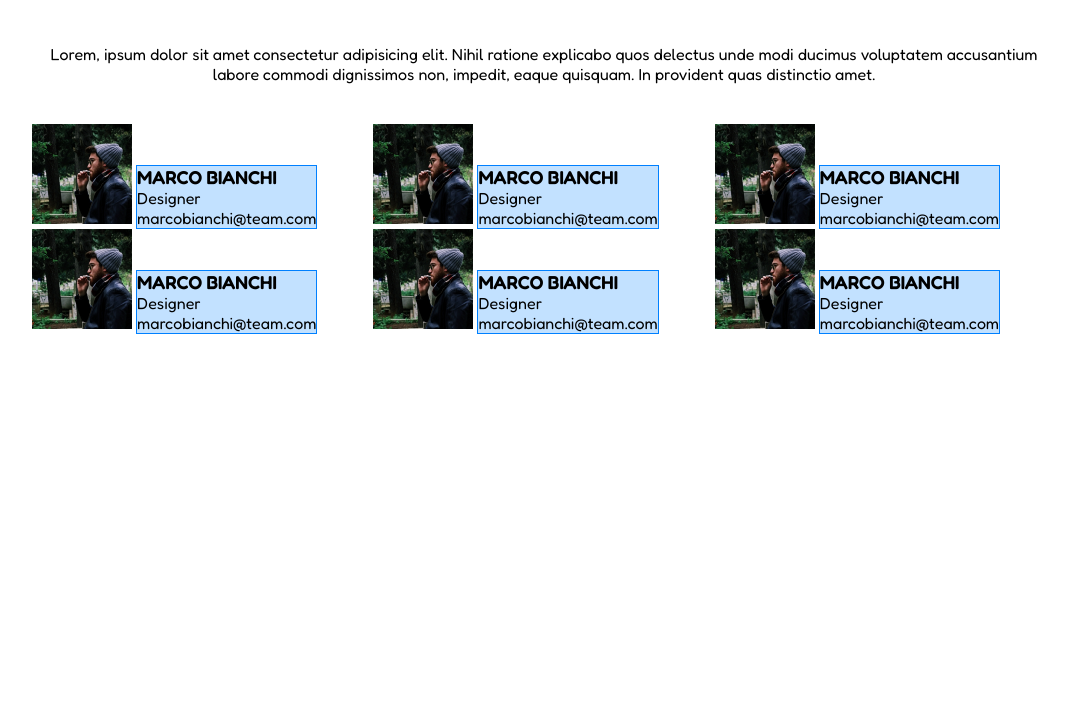
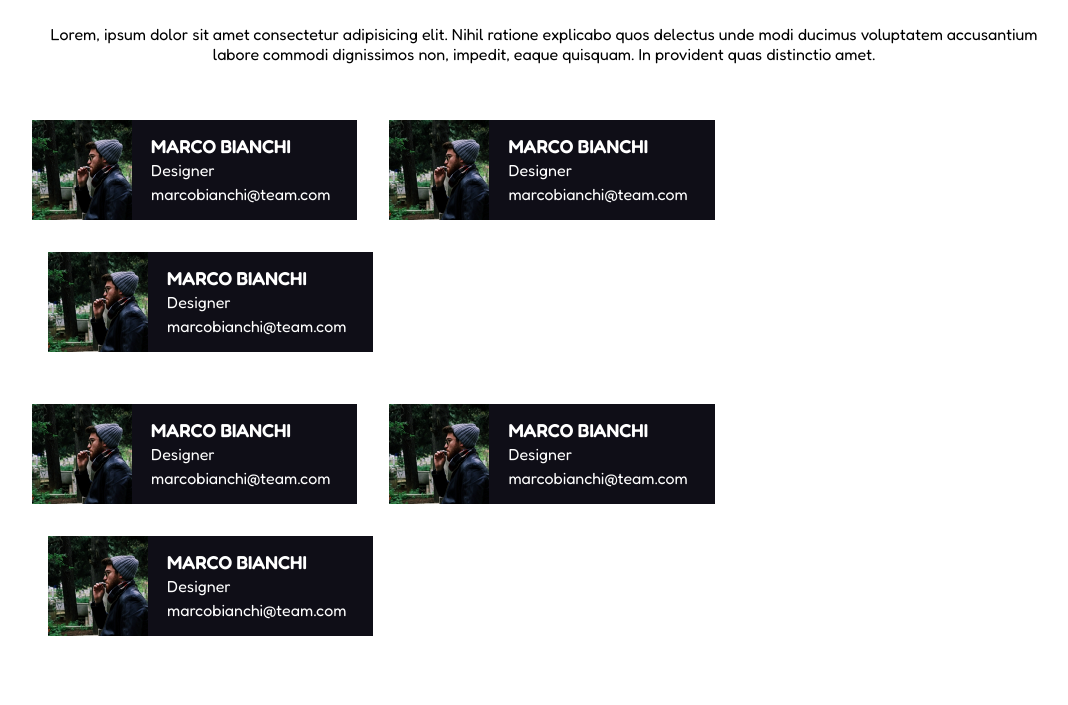
Before and after one commit to mlietti1/html-css-float-cards, a plain HTML site: page index.html in a window 1280 px wide. Shown: the part 95-800 px from the top of the page, without its empty margins (96-1164 px from the left). Drawn offline with Linux system fonts and the light colour scheme.

Commit message:
added style to main sections

```diff
--- a/css/style.css
+++ b/css/style.css
@@ -28,22 +28,49 @@ h1 {
 
 .container {
     width: 80%;
-    padding-top: 40px;
+    padding-top: 20px;
+    margin: 0 auto;
 }
 
 .container.titolo {
     text-align: center;
 }
 
-.row .col {
-    float: left;
-    width: calc(100% / 3);
+.row {
+    padding-top: 20px;
 }
 
 .row img {
     height: 100px;
+    vertical-align: middle;
 }
+
 
 .col .info {
     display: inline-block;
+    vertical-align: middle;
+    line-height: 1.5rem;
+    padding-left: 15px;
 }
+
+.row .col {
+    float: left;
+    height: 100px;
+    width: calc(100% / 3 - 1rem);
+    background-color: #0f0e17;
+    color: white;
+    box-sizing: content-box;
+    margin: 1rem 1rem;
+}
+
+.col:first-child {
+    margin-left: 0;
+}
+
+.col:last-child {
+    margin-right: 0;
+}
+
+.mail {
+    color: #38b7ed;
+}
--- a/index.html
+++ b/index.html
@@ -25,7 +25,7 @@
             <div class="row clearfix">
                 <div class="col">
                     <img src="img/male1.png" alt="MARCO BIANCHI">
-                    <div class="info debug">
+                    <div class="info">
                         <h3>MARCO BIANCHI</h3>
                         <span>Designer</span>
                         <br>
@@ -35,7 +35,7 @@
 
                 <div class="col">
                     <img src="img/male1.png" alt="MARCO BIANCHI">
-                    <div class="info debug">
+                    <div class="info">
                         <h3>MARCO BIANCHI</h3>
                         <span>Designer</span>
                         <br>
@@ -45,7 +45,7 @@
 
                 <div class="col">
                     <img src="img/male1.png" alt="MARCO BIANCHI">
-                    <div class="info debug">
+                    <div class="info">
                         <h3>MARCO BIANCHI</h3>
                         <span>Designer</span>
                         <br>
@@ -58,7 +58,7 @@
             <div class="row clearfix">
                 <div class="col">
                     <img src="img/male1.png" alt="MARCO BIANCHI">
-                    <div class="info debug">
+                    <div class="info">
                         <h3>MARCO BIANCHI</h3>
                         <span>Designer</span>
                         <br>
@@ -68,7 +68,7 @@
 
                 <div class="col">
                     <img src="img/male1.png" alt="MARCO BIANCHI">
-                    <div class="info debug">
+                    <div class="info">
                         <h3>MARCO BIANCHI</h3>
                         <span>Designer</span>
                         <br>
@@ -78,7 +78,7 @@
 
                 <div class="col">
                     <img src="img/male1.png" alt="MARCO BIANCHI">
-                    <div class="info debug">
+                    <div class="info">
                         <h3>MARCO BIANCHI</h3>
                         <span>Designer</span>
                         <br>
```
